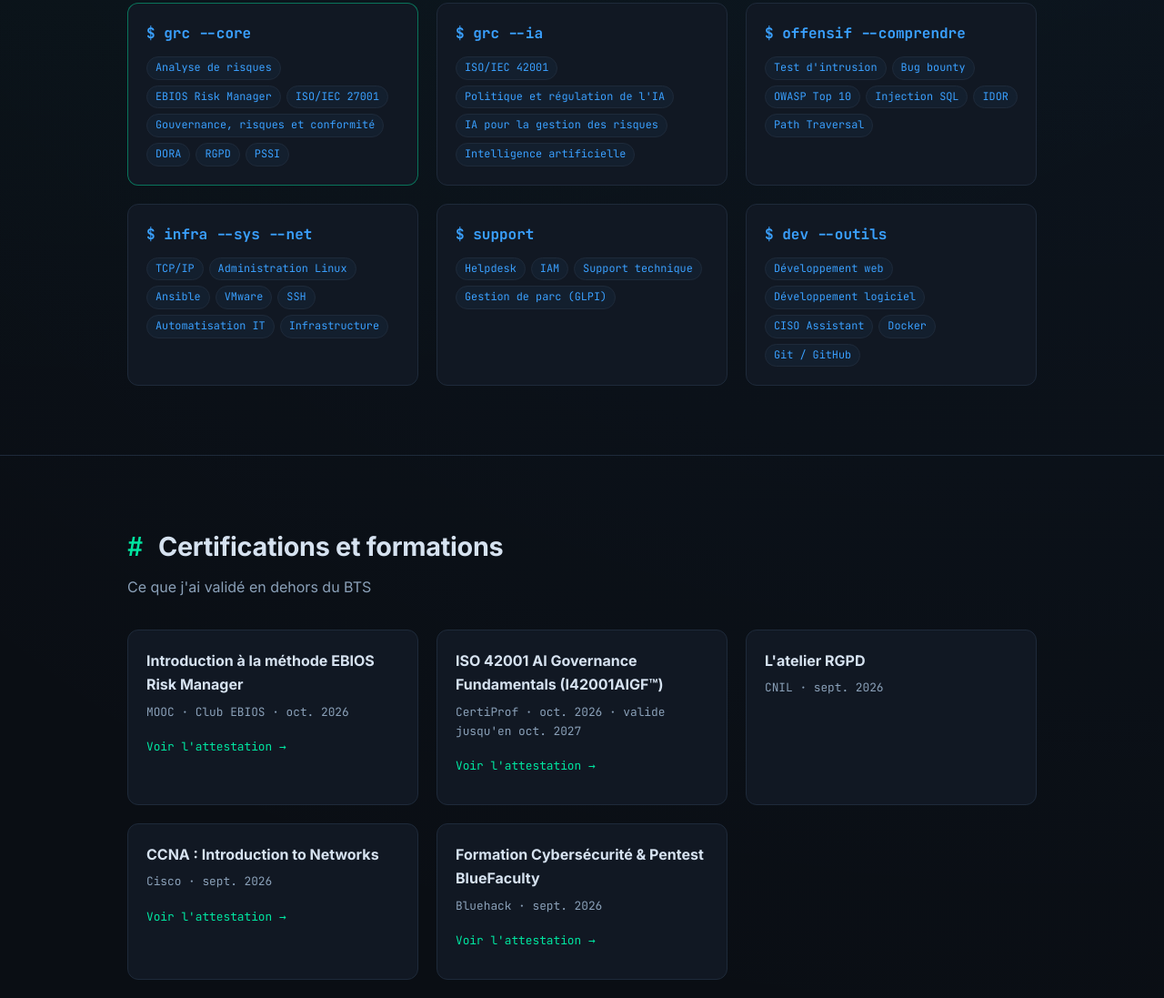
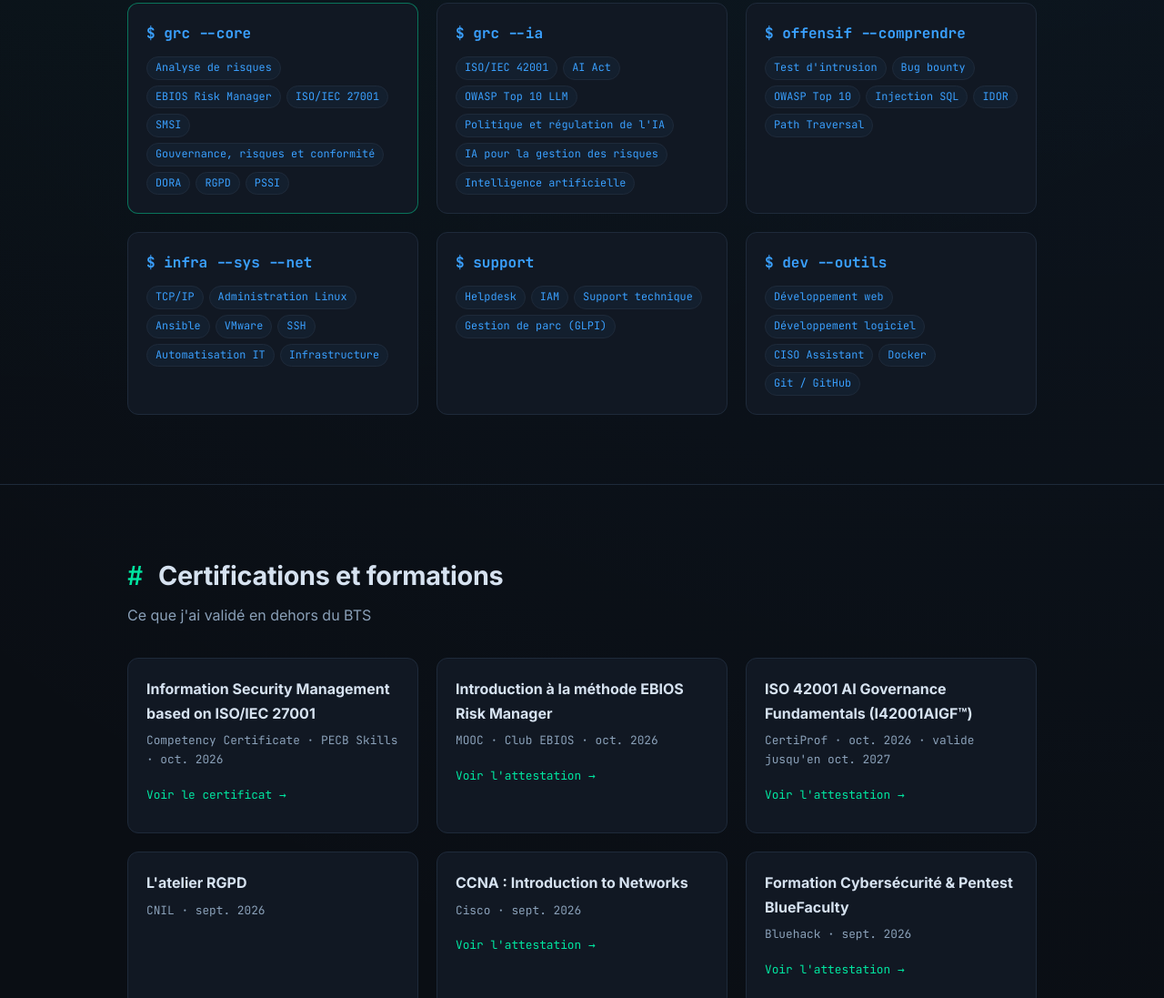
Before and after one commit to YlayannMR/YlayannMR.github.io, a plain HTML site: page index.html in a window 1280 px wide. Shown: the part 1839-2936 px from the top of the page at 91% size. Drawn offline with Linux system fonts and the light colour scheme.

Commit message:
Ajout du certificat PECB ISO/IEC 27001 et mise à jour des compétences

```diff
--- a/index.html
+++ b/index.html
@@ -63,8 +63,8 @@ recherche    : alternance GRC 2027
 <h2>Compétences</h2>
 <p class="sub">GRC d'abord, avec le socle technique pour comprendre ce qu'on protège</p>
 <div class="grid">
-<div class="box reveal" style="border-color:rgba(0,229,160,.45)"><h3>$ grc --core</h3><div class="chips"><span class="chip">Analyse de risques</span><span class="chip">EBIOS Risk Manager</span><span class="chip">ISO/IEC 27001</span><span class="chip">Gouvernance, risques et conformité</span><span class="chip">DORA</span><span class="chip">RGPD</span><span class="chip">PSSI</span></div></div>
-<div class="box reveal"><h3>$ grc --ia</h3><div class="chips"><span class="chip">ISO/IEC 42001</span><span class="chip">Politique et régulation de l'IA</span><span class="chip">IA pour la gestion des risques</span><span class="chip">Intelligence artificielle</span></div></div>
+<div class="box reveal" style="border-color:rgba(0,229,160,.45)"><h3>$ grc --core</h3><div class="chips"><span class="chip">Analyse de risques</span><span class="chip">EBIOS Risk Manager</span><span class="chip">ISO/IEC 27001</span><span class="chip">SMSI</span><span class="chip">Gouvernance, risques et conformité</span><span class="chip">DORA</span><span class="chip">RGPD</span><span class="chip">PSSI</span></div></div>
+<div class="box reveal"><h3>$ grc --ia</h3><div class="chips"><span class="chip">ISO/IEC 42001</span><span class="chip">AI Act</span><span class="chip">OWASP Top 10 LLM</span><span class="chip">Politique et régulation de l'IA</span><span class="chip">IA pour la gestion des risques</span><span class="chip">Intelligence artificielle</span></div></div>
 <div class="box reveal"><h3>$ offensif --comprendre</h3><div class="chips"><span class="chip">Test d'intrusion</span><span class="chip">Bug bounty</span><span class="chip">OWASP Top 10</span><span class="chip">Injection SQL</span><span class="chip">IDOR</span><span class="chip">Path Traversal</span></div></div>
 <div class="box reveal"><h3>$ infra --sys --net</h3><div class="chips"><span class="chip">TCP/IP</span><span class="chip">Administration Linux</span><span class="chip">Ansible</span><span class="chip">VMware</span><span class="chip">SSH</span><span class="chip">Automatisation IT</span><span class="chip">Infrastructure</span></div></div>
 <div class="box reveal"><h3>$ support</h3><div class="chips"><span class="chip">Helpdesk</span><span class="chip">IAM</span><span class="chip">Support technique</span><span class="chip">Gestion de parc (GLPI)</span></div></div>
@@ -76,6 +76,7 @@ recherche    : alternance GRC 2027
 <h2>Certifications et formations</h2>
 <p class="sub">Ce que j'ai validé en dehors du BTS</p>
 <div class="grid certs">
+<div class="box reveal"><h3>Information Security Management based on ISO/IEC 27001</h3><p class="mono">Competency Certificate · PECB Skills · oct. 2026</p><a class="cert-link" href="img/certifs/pecb-iso27001.png" target="_blank">Voir le certificat →</a></div>
 <div class="box reveal"><h3>Introduction à la méthode EBIOS Risk Manager</h3><p class="mono">MOOC · Club EBIOS · oct. 2026</p><a class="cert-link" href="img/certifs/ebios-rm-mooc.png" target="_blank">Voir l'attestation →</a></div>
 <div class="box reveal"><h3>ISO 42001 AI Governance Fundamentals (I42001AIGF™)</h3><p class="mono">CertiProf · oct. 2026 · valide jusqu'en oct. 2027</p><a class="cert-link" href="https://profiles.badgeclaimed.com/user-384062/badges/urn:uuid:f088cb9c-2cbf-4cf4-929e-33fd820a1bb2.html" target="_blank" rel="noopener">Voir l'attestation →</a></div>
 <div class="box reveal"><h3>L'atelier RGPD</h3><p class="mono">CNIL · sept. 2026</p></div>
```
Also changed, not shown: img/certifs/pecb-iso27001.png (added).
